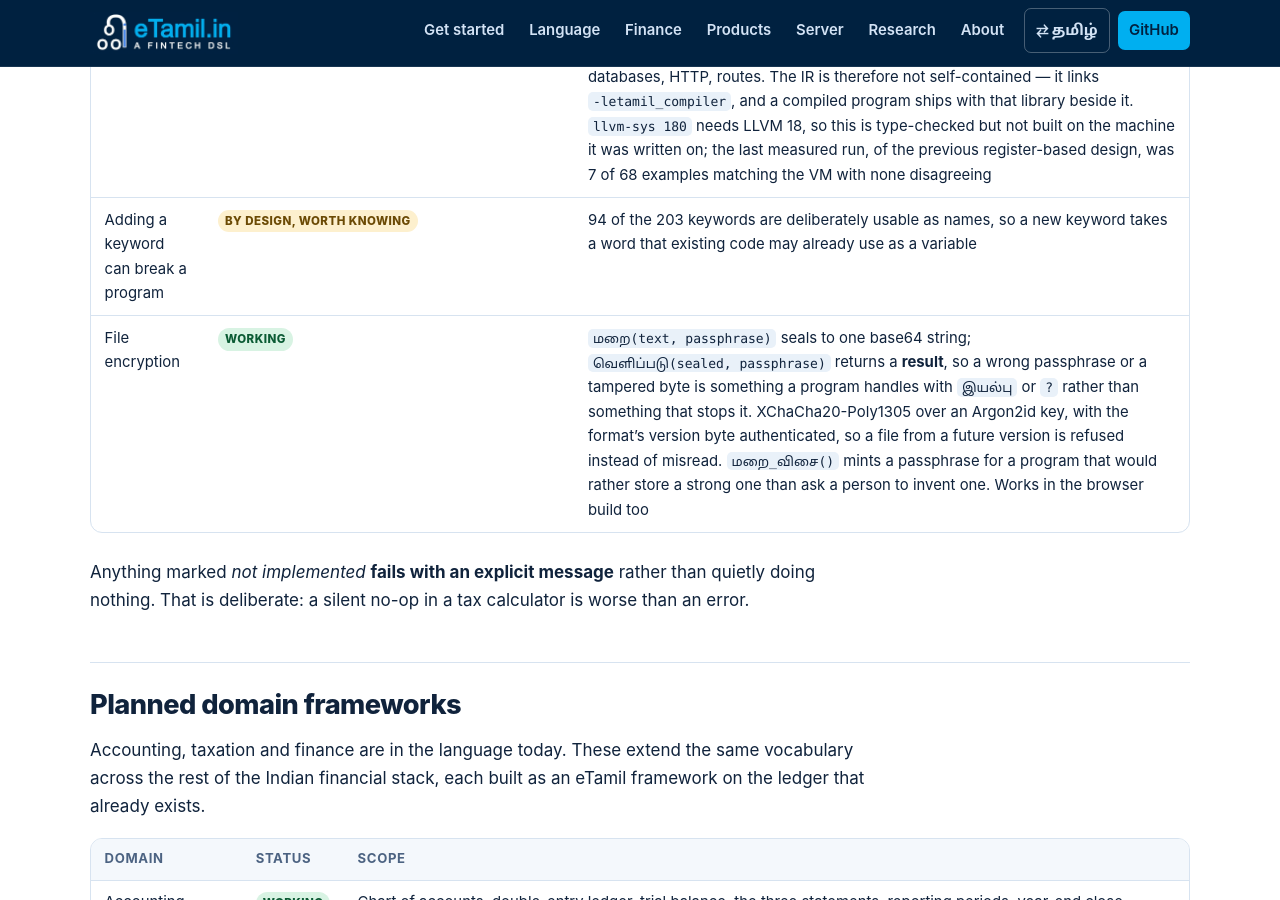
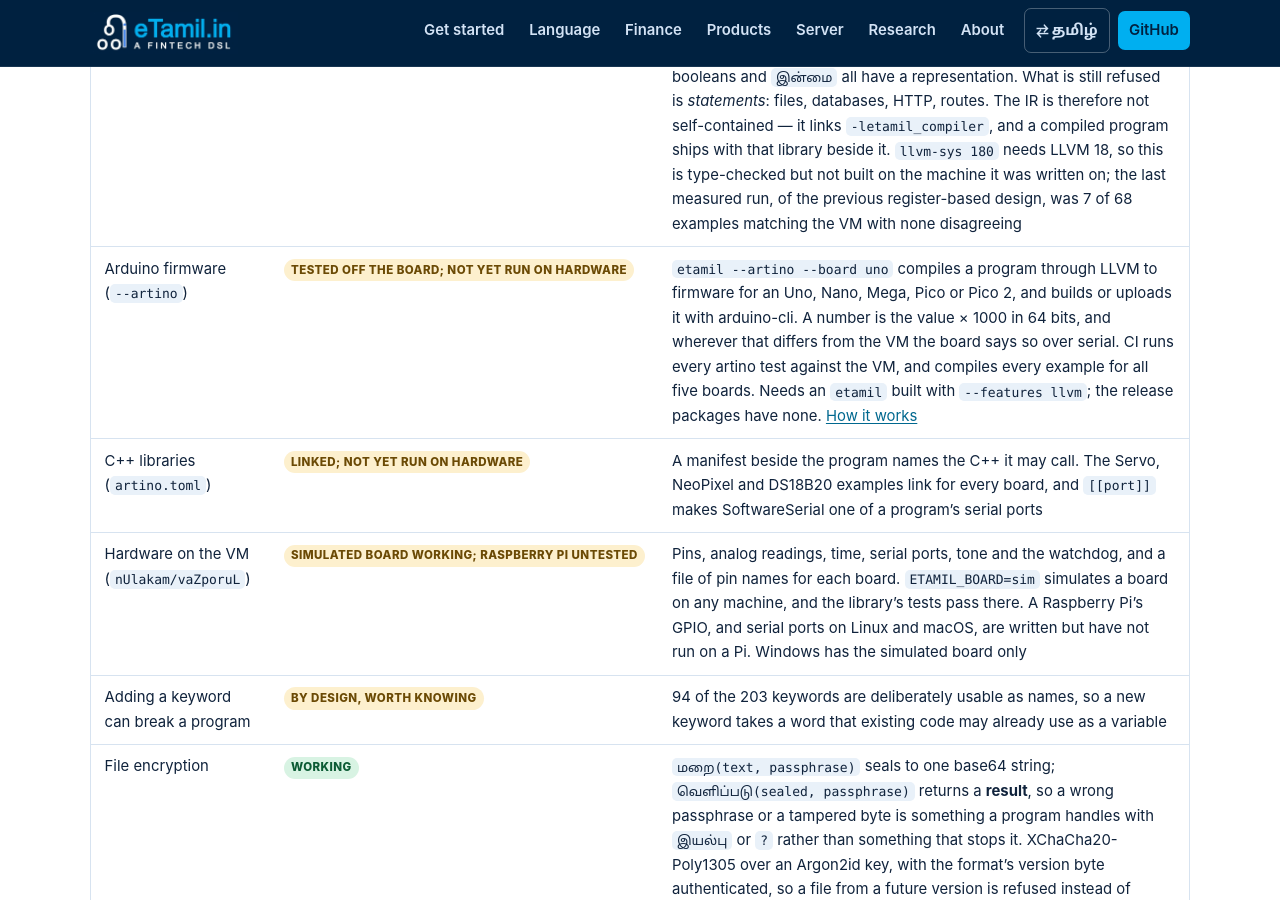
Before and after one commit to Maruff/eTamil, a Jekyll site: the page built from status.md, in a window 1280 px wide and 900 px high, scrolled down 4741 px. Built offline with Jekyll 4.4.1, drawn with Linux system fonts in a browser that asks for light colours; some of the changed text lies outside the part shown.

Commit message:
Status: artino, C++ libraries, and the VM's hardware board
Three rows in "What is partial or missing", in English and Tamil: Arduino
firmware through --artino, C++ libraries through artino.toml, and
nUlakam/vaZporuL on the VM. All three are tested off the board and marked
partial until they run on hardware. A contributing bullet asks for reports
from real boards.

```diff
--- a/status.md
+++ b/status.md
@@ -91,6 +91,9 @@ This table is the honest state of the code, not a wish list.
 | Area | Status | Notes |
 |---|---|---|
 | LLVM backend (`--llvm`) | <span class="pill pill-part">Expressions complete; I/O statements refused</span> | Linux/macOS, `--features llvm`. The IR no longer holds values: every one is a handle into an arena in `src/runtime.rs` and every operation on it is a call into the `cdylib` Cargo already builds. So decimals are **exact** — `1 / 3` prints all twenty-eight digits, as on the VM — formatting cannot drift because printing goes through the VM's own `to_string`, and all 82 builtins work at once because dispatch goes through the interpreter's own table. Strings, arrays, records, results, booleans and `இன்மை` all have a representation. What is still refused is *statements*: files, databases, HTTP, routes. The IR is therefore not self-contained — it links `-letamil_compiler`, and a compiled program ships with that library beside it. `llvm-sys 180` needs LLVM 18, so this is type-checked but not built on the machine it was written on; the last measured run, of the previous register-based design, was 7 of 68 examples matching the VM with none disagreeing |
+| Arduino firmware (`--artino`) | <span class="pill pill-part">Tested off the board; not yet run on hardware</span> | `etamil --artino --board uno` compiles a program through LLVM to firmware for an Uno, Nano, Mega, Pico or Pico 2, and builds or uploads it with arduino-cli. A number is the value × 1000 in 64 bits, and wherever that differs from the VM the board says so over serial. CI runs every artino test against the VM, and compiles every example for all five boards. Needs an `etamil` built with `--features llvm`; the release packages have none. [How it works]({{ site.brand.compiler_repo }}/blob/main/docs/artino.md) |
+| C++ libraries (`artino.toml`) | <span class="pill pill-part">Linked; not yet run on hardware</span> | A manifest beside the program names the C++ it may call. The Servo, NeoPixel and DS18B20 examples link for every board, and `[[port]]` makes SoftwareSerial one of a program's serial ports |
+| Hardware on the VM (`nUlakam/vaZporuL`) | <span class="pill pill-part">Simulated board working; Raspberry Pi untested</span> | Pins, analog readings, time, serial ports, tone and the watchdog, and a file of pin names for each board. `ETAMIL_BOARD=sim` simulates a board on any machine, and the library's tests pass there. A Raspberry Pi's GPIO, and serial ports on Linux and macOS, are written but have not run on a Pi. Windows has the simulated board only |
 | Adding a keyword can break a program | <span class="pill pill-part">By design, worth knowing</span> | 94 of the 203 keywords are deliberately usable as names, so a new keyword takes a word that existing code may already use as a variable |
 | File encryption | <span class="pill pill-ok">Working</span> | `மறை(text, passphrase)` seals to one base64 string; `வெளிப்படு(sealed, passphrase)` returns a **result**, so a wrong passphrase or a tampered byte is something a program handles with `இயல்பு` or `?` rather than something that stops it. XChaCha20-Poly1305 over an Argon2id key, with the format's version byte authenticated, so a file from a future version is refused instead of misread. `மறை_விசை()` mints a passphrase for a program that would rather store a strong one than ask a person to invent one. Works in the browser build too |
 
@@ -168,6 +171,10 @@ What is most useful now:
   HTTP and routes are refused. `scripts/run_parity.sh` ranks them by how many
   distinct reasons each program has left, so the next one to do is measured
   rather than guessed.
+- **artino on real boards.** Everything is tested against a stand-in for the
+  board. A report from an Uno, Mega or Pico running `examples/artino`, or from a
+  Raspberry Pi running `nUlakam/vaZporuL/vaZporuL_cOqaZY.qmz` against real pins,
+  settles what the simulation cannot.
 
 Please add a test to `etamil_compiler/tests/language_tests.rs` for any language
 behaviour you change, and make sure `cargo test` passes on both Linux and Windows.
```
Also changed, not shown: ta/status.md (+7 -0 lines).
